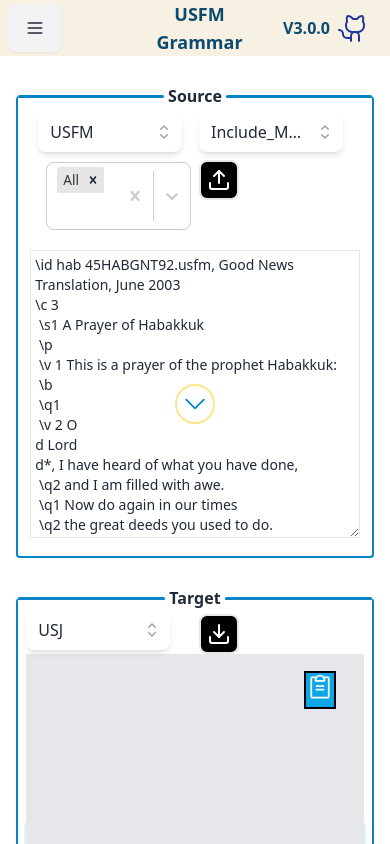
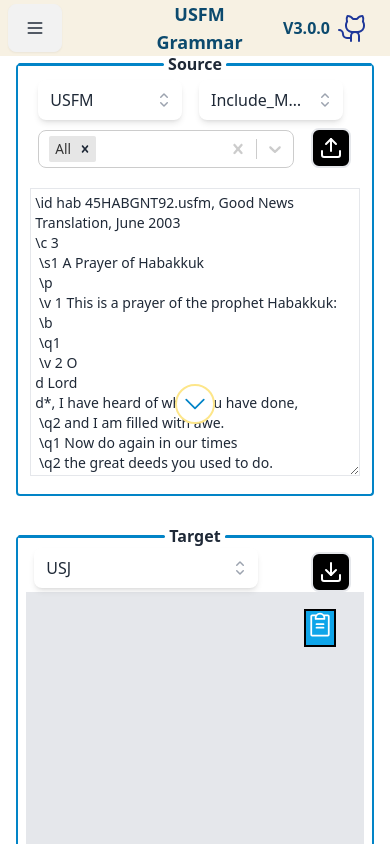
Before and after one commit to Bridgeconn/usfm-grammar-online, a React (Vite) app in the folder web-app-v3/: page / in a window 390 px wide. Built offline with nearby package versions, Linux system fonts and the light colour scheme.

Commit message:
fix css suggestion

```diff
--- a/web-app-v3/src/FileUploadButton.jsx
+++ b/web-app-v3/src/FileUploadButton.jsx
@@ -1,3 +1,5 @@
+/** @format */
+
 import PropTypes from "prop-types";
 
 const FileUploadButton = ({ onChange }) => {
@@ -18,8 +20,7 @@
 				stroke="currentColor"
 				strokeLinecap="round"
 				strokeLinejoin="round"
-        strokeWidth="2"
-      >
+				strokeWidth="2">
 				<path d="M21 15v4a2 2 0 0 1-2 2H5a2 2 0 0 1-2-2v-4" />
 				<polyline points="17 8 12 3 7 8" />
 				<line x1="12" x2="12" y1="3" y2="15" />
--- a/web-app-v3/src/IncludeExclude.jsx
+++ b/web-app-v3/src/IncludeExclude.jsx
@@ -13,7 +13,7 @@
 	}, []);
 
 	return (
-		<div className="w-36 md:w-48">
+		<div className="w-36 md:w-48 z-10">
 			<Listbox
 				value={selected}
 				onChange={(newValue) => {
--- a/web-app-v3/src/IncludeExcludeFilters.jsx
+++ b/web-app-v3/src/IncludeExcludeFilters.jsx
@@ -46,7 +46,7 @@
 		: options;
 
 	return (
-		<div className="ml-4 mt-0.5">
+		<div className="ml-2 md:ml-4 mt-0.5 w-64">
 			<Select
 				value={selectedOptions}
 				onChange={handleChange}
--- a/web-app-v3/src/LeftSourceSelect.jsx
+++ b/web-app-v3/src/LeftSourceSelect.jsx
@@ -17,7 +17,7 @@
 	}, []);
 
 	return (
-		<div className="w-36 ml-2 z-50 z-0">
+		<div className="w-36 ml-2 z-10">
 			<Listbox
 				value={selected}
 				onChange={(newValue) => {
--- a/web-app-v3/src/MainPage.jsx
+++ b/web-app-v3/src/MainPage.jsx
@@ -270,7 +270,7 @@
 
 	return (
 		<>
-			<div className="h-screen w-screen	 overflow-x-hidden">
+			<div className="h-screen w-screen overflow-x-hidden">
 				<header
 					className="
           bg-[#f7f1e3] ">
@@ -306,7 +306,7 @@
 										</svg>
 									</label>
 								</div>
-								<div className="drawer-side z-10">
+								<div className="drawer-side z-50">
 									<label
 										htmlFor="my-drawer"
 										aria-label="close sidebar"
@@ -339,15 +339,15 @@
 								<div className="hidden md:block">
 									<AboutUs />
 								</div>
-								<p className="text-base md:text-2xl font-bold text-sky-900	text-right mr-2">
+								<p className="md:text-xl font-bold text-sky-900 text-right mr-2">
 									V3.0.0
 								</p>
-								<div className="tooltip " data-tip="Github Code Repository">
 								<a
 									className="text-2xl"
 									href="https://github.com/Bridgeconn/usfm-grammar"
 									target="_blank"
-										rel="noopener noreferrer">
+									rel="noopener noreferrer"
+									title="Github Code Repository">
 									<svg
 										xmlns="http://www.w3.org/2000/svg"
 										width="32"
@@ -360,20 +360,19 @@
 							</div>
 						</div>
 					</div>
-					</div>
 				</header>
 				<main className="h-4/5">
 					<div className="md:h-full ">
 						<div className="mt-2 mb-5 md:h-full md:flex justify-around md:mx-1 ">
 							{/* card 1 */}
 
-							<div className="p-3 border-2 relative min-w-64 border-t-0 border-sky-600 w-11/12 ml-auto mr-auto mt-10 md:mt-0 md:w-3/6 rounded overflow-visible">
+							<div className="p-3 border-2 relative min-w-64 border-t-0 border-sky-600 w-11/12 ml-auto mr-auto md:mt-0 md:w-3/6 rounded overflow-visible">
 								<div className="flex absolute w-full -top-3 left-0 right-0 items-center">
 									<span className="block border-t border-sky-600 border-2 rounded  flex-1"></span>
 									<h2 className="mx-1 font-bold">Source</h2>
 									<span className="block border-t border-sky-600 border-2 rounded flex-1"></span>
 								</div>
-								<div className="grid md:grid-cols-4 grid-cols-2 gap-2">
+								<div className="grid md:grid-cols-4 justify-items-stretch grid-cols-2 gap-2">
 									<LeftSourceSelect
 										onChange={setSourceFileFormat}
 										source={sourceFileFormat}
@@ -387,7 +386,12 @@
 									) : (
 										<></>
 									)}
-									<FileUploadButton onChange={handleFileUploadOnLeft} />
+									<div className="flex ml-28">
+										<FileUploadButton
+											className="absolute left-10"
+											onChange={handleFileUploadOnLeft}
+										/>
+									</div>
 								</div>
 								<textarea
 									className="text-sm border mt-5 md:block w-full p-1 h-72 md:h-4/5"
@@ -482,7 +486,7 @@
 												source={sourceFileFormat}
 											/>
 										</div>
-										<div className="mt-2">
+										<div className="mt-2 flex ml-28 md:ml-2">
 											<button
 												className="mr-2 lg:mr-10 border-2 rounded-lg bg-black text-white hover:bg-sky-500 focus:outline-none focus-visible:ring-2 focus-visible:ring-white/75 w-10 h-10 p-1.5 "
 												onClick={handleDownloadOnRight}>
@@ -732,10 +736,10 @@
 							</div>
 						</div>
 					</div>
-				</main>
-				<div ref={divRef} className="mt-10">
+					<div ref={divRef} className="">
 						<Collapse message={errorMsg} status={status} />
 					</div>
+				</main>
 			</div>
 		</>
 	);
--- a/web-app-v3/src/RightSourceTargetSelect.jsx
+++ b/web-app-v3/src/RightSourceTargetSelect.jsx
@@ -24,7 +24,7 @@
 	}, [source]);
 
 	return (
-		<div className="w-36">
+		<div className="ml-2 w-56">
 			<Listbox
 				value={selected}
 				onChange={(newValue) => {
```
Lines whose indentation alone changed are shown as unchanged.
